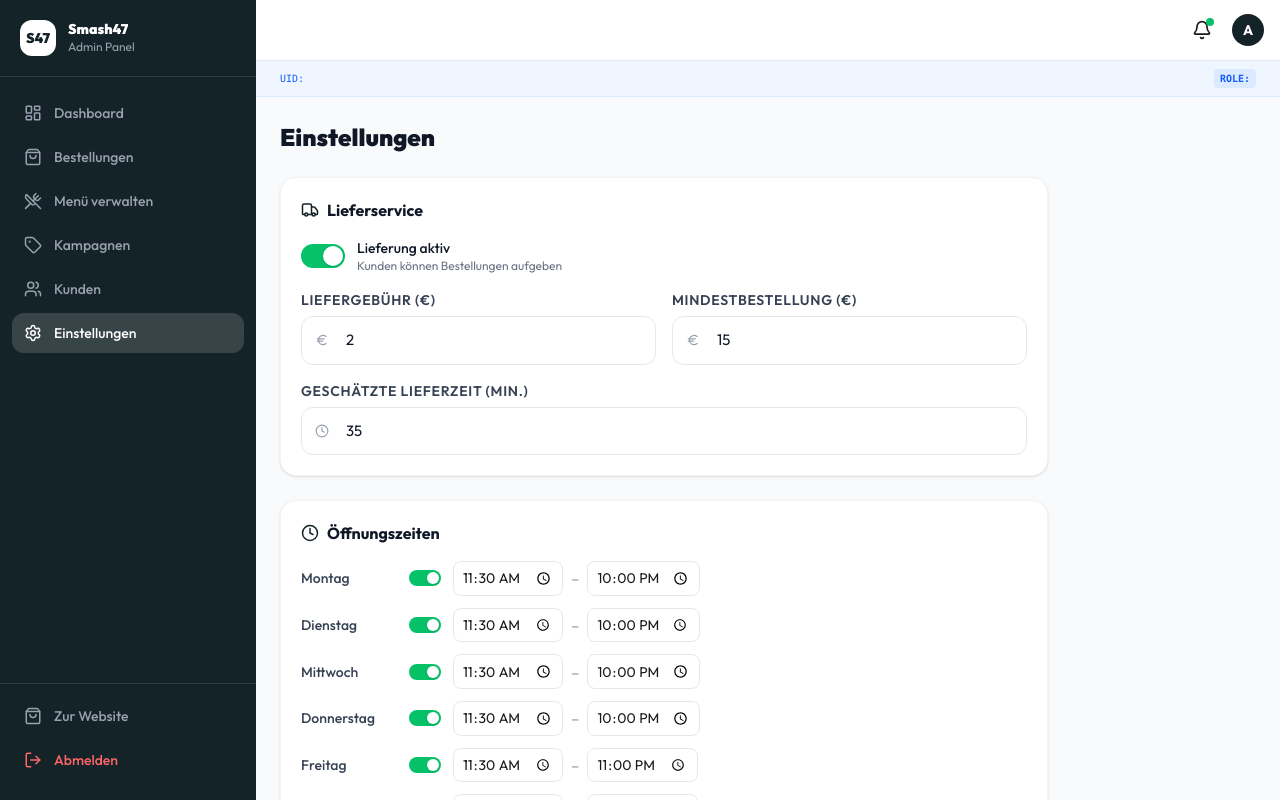
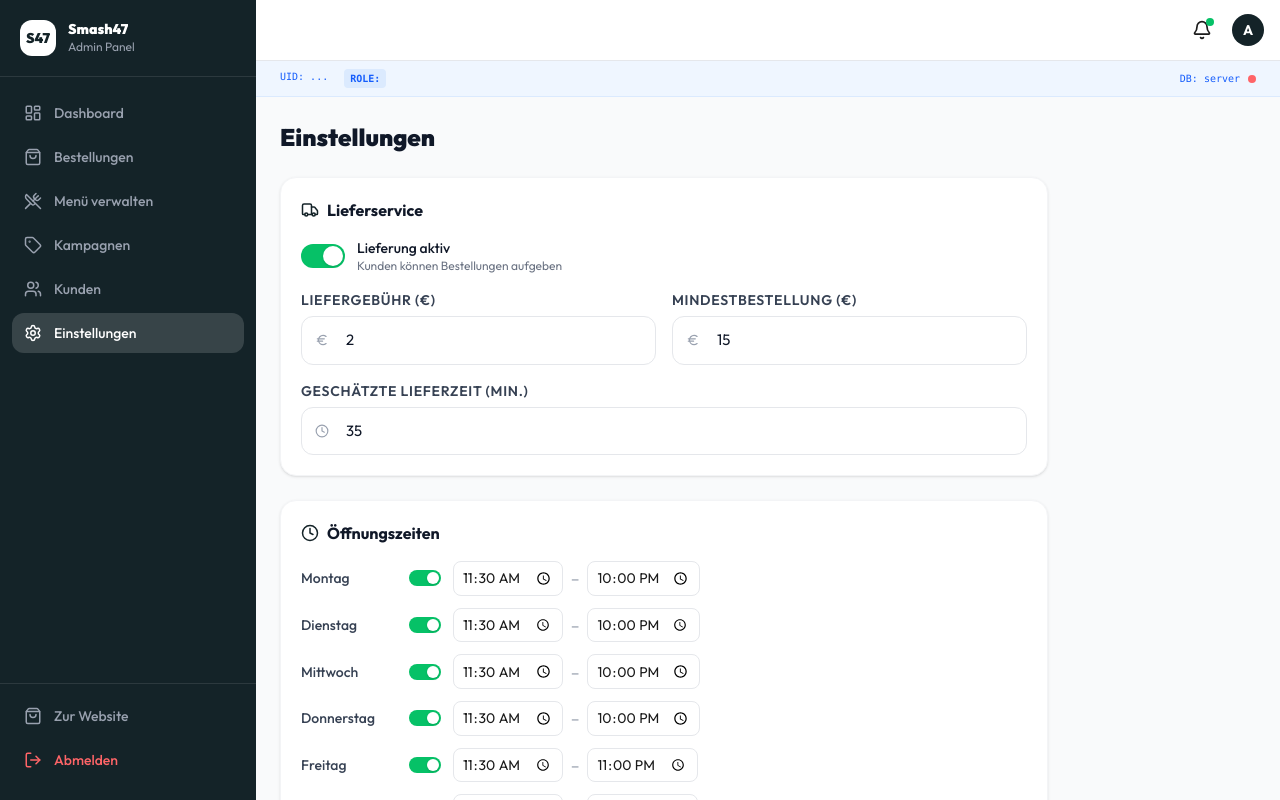
Before and after one commit to ecoezer/Schawarma-Time, a React (Vite) app in the folder smash47-app/: page /admin/einstellungen in a window 1280 px wide. Built offline with nearby package versions, Linux system fonts and the light colour scheme; no server answers; the database is empty.

Commit message:
debug: add DB project identification to admin panel

```diff
--- a/smash47-app/src/components/admin/AdminLayout.tsx
+++ b/smash47-app/src/components/admin/AdminLayout.tsx
@@ -168,8 +168,14 @@ export function AdminLayout({ children }: AdminLayoutProps) {
 
         {/* Diagnostic Panel for Debugging */}
         <div className="bg-blue-50 border-b border-blue-100 px-6 py-2 flex items-center justify-between text-[10px] text-blue-600 font-mono">
-          <span>UID: {useAuthStore.getState().user?.id}</span>
-          <span className="font-bold bg-blue-100 px-1.5 py-0.5 rounded uppercase">Role: {useAuthStore.getState().user?.role}</span>
+          <div className="flex gap-4">
+            <span>UID: {useAuthStore.getState().user?.id?.slice(0, 8)}...</span>
+            <span className="font-bold bg-blue-100 px-1.5 py-0.5 rounded uppercase">Role: {useAuthStore.getState().user?.role}</span>
+          </div>
+          <div className="flex gap-2">
+            <span>DB: {import.meta.env.VITE_SUPABASE_URL?.replace('https://', '').split('.')[0]}</span>
+            <span className={`w-2 h-2 rounded-full self-center ${useAuthStore.getState().user ? 'bg-green-500' : 'bg-red-400'}`}></span>
+          </div>
         </div>
 
         {/* Content */}
```
